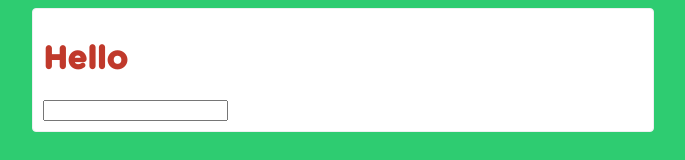
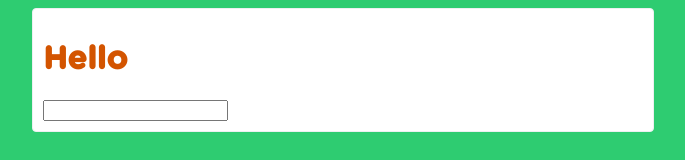
Before and after one commit to t0mclaudio/react_find_tours, a React (Create React App) app: page / in a window 1280 px wide. Shown: the top 160 px of the page, without its empty margins (297-982 px from the left). Built offline with nearby package versions, Linux system fonts and the light colour scheme.

Commit message:
update styles

```diff
--- a/src/css/app.css
+++ b/src/css/app.css
@@ -15,7 +15,7 @@
 
   h1 {
       font-family: 'Gotham Rounded Bold';
-      color: #c0392b;
+      color: #d35400;
   }
 
   #root {
```
